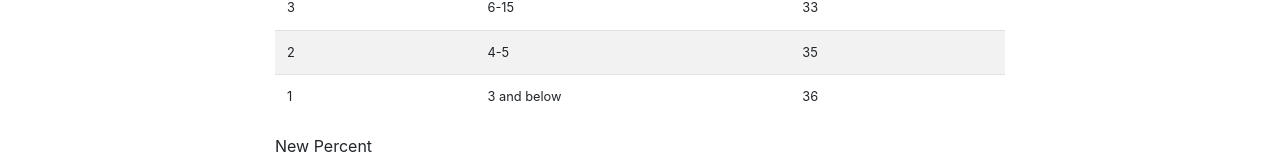
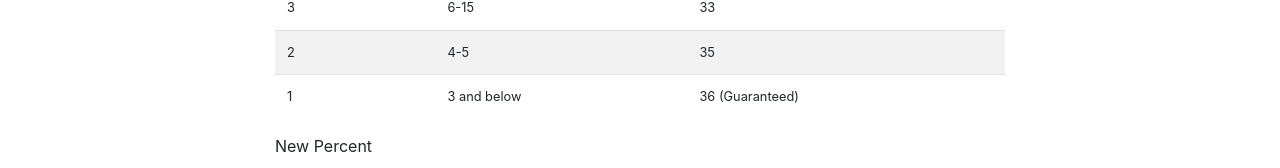
Before and after one commit to Jiajin/spstuffs, a website with bundled scripts: page 22sim.html in a window 1280 px wide. Shown: the part 840-1008 px from the top of the page. Built offline with nearby package versions, Linux system fonts and the light colour scheme.

Commit message:
Added (Guaranteed) to the 36 table
title. Chinese also.

```diff
--- a/22sim.html
+++ b/22sim.html
@@ -243,7 +243,7 @@
 			      <tr id="grp1">
 			        <td>1</td>
 			        <td>3 and below</td>
-			        <td>36</td>
+			        <td>36 (Guaranteed)</td>
 			      </tr>
 			    </tbody>
 			  </table>
```
Also changed, not shown: 22sim_ch.html (+1 -1 lines).
